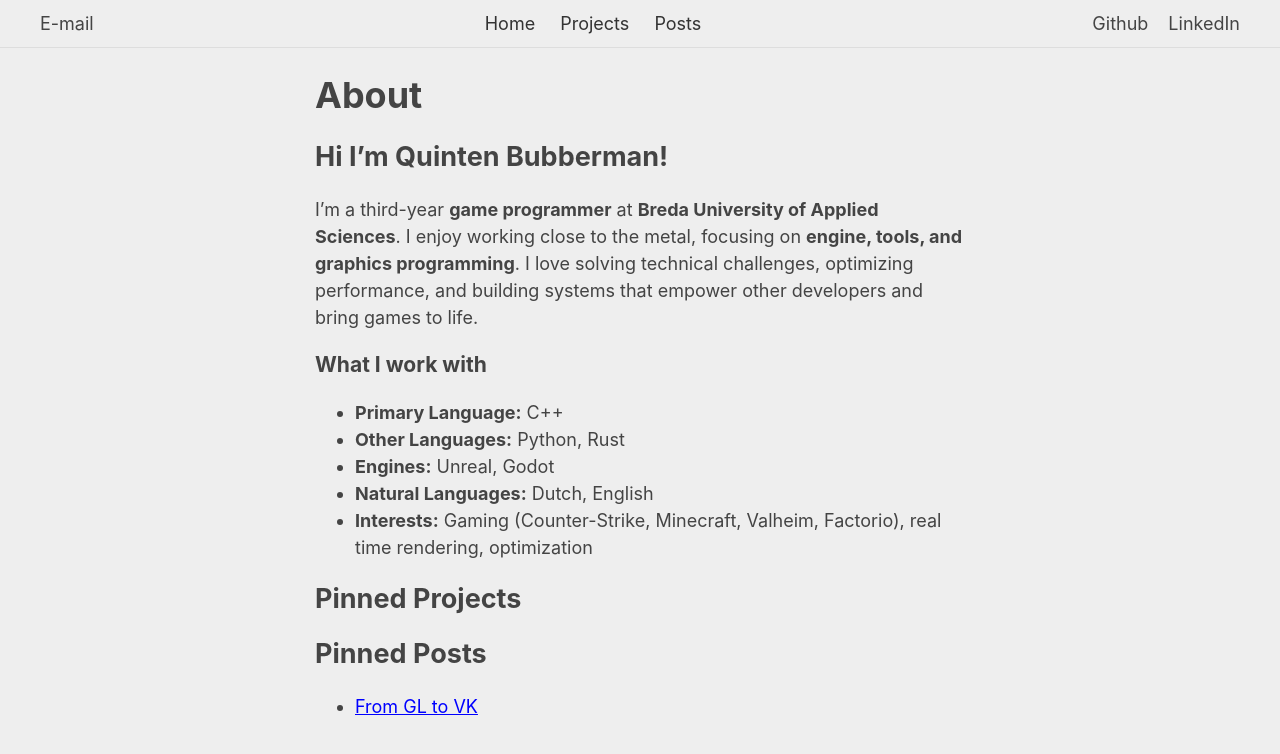
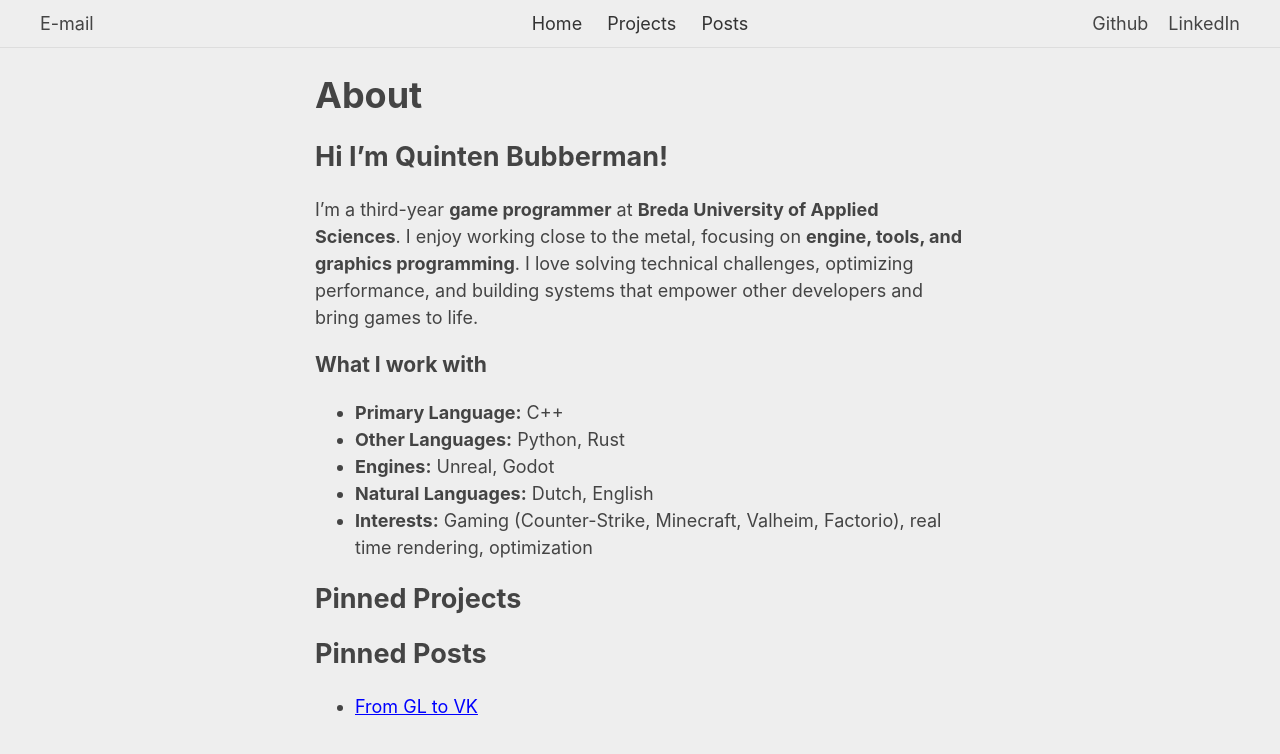
Before and after one commit to bakjedev/bakjedev.github.io, a Jekyll site: the page built from index.md, in a window 1280 px wide. Shown: the top 754 px of the page. Built offline with Jekyll 4.4.1, drawn with Linux system fonts in a browser that asks for light colours.

Commit message:
hopefully fix spacing in header

```diff
--- a/assets/style.css
+++ b/assets/style.css
@@ -27,6 +27,7 @@ h1,h2,h3 {
 
 nav {
   text-align: center;
+  flex: 1;
 }
 
 img {
@@ -57,15 +58,19 @@ nav a:visited {
 .stuff-right {
   display: flex;
   gap: 20px;
+  flex: 1;
+  justify-content: flex-end;
 }
 
 .stuff-right a {
   text-decoration: none;
   color: #444;
 }
+
 .stuff-left {
   display: flex;
   gap: 20px;
+  flex: 1;
 }
 
 .stuff-left a {
```
